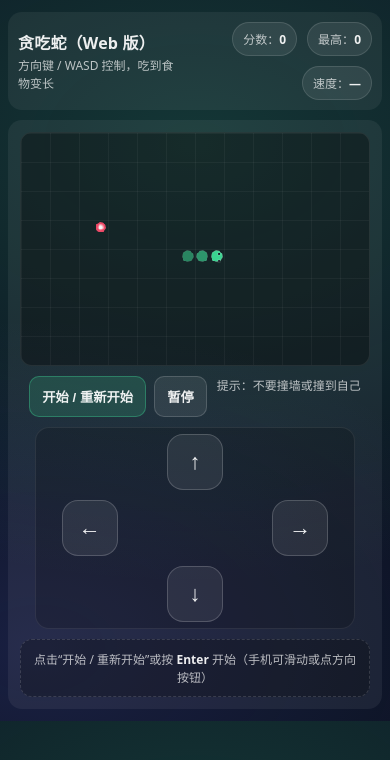
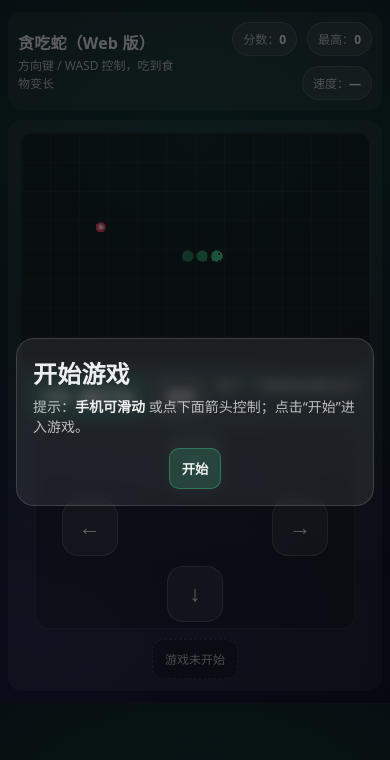
Before and after one commit to whateverthinkin/GptTest, a plain HTML site: page index.html in a window 390 px wide. Drawn offline with Linux system fonts and the light colour scheme.

Commit message:
Add start modal for game initiation with mobile controls; integrate event listener for starting the game

```diff
--- a/index.html
+++ b/index.html
@@ -348,6 +348,24 @@
               </div>
             </div>
           </div>
+
+          <div
+            id="startModal"
+            class="death-modal"
+            role="dialog"
+            aria-modal="true"
+            aria-label="开始游戏"
+          >
+            <div class="death-card">
+              <div class="death-title">开始游戏</div>
+              <div class="death-reason">
+                提示：<b>手机可滑动</b> 或点下面箭头控制；点击“开始”进入游戏。
+              </div>
+              <div class="death-actions">
+                <button id="btnStartModal" class="primary" type="button">开始</button>
+              </div>
+            </div>
+          </div>
         </div>
       </div>
     </div>
@@ -369,6 +387,8 @@
         const deathModalEl = document.getElementById("deathModal");
         const deathReasonEl = document.getElementById("deathReason");
         const btnRestartModal = document.getElementById("btnRestartModal");
+        const startModalEl = document.getElementById("startModal");
+        const btnStartModal = document.getElementById("btnStartModal");
 
         // 网格参数（保持像素风清晰）
         const cols = 24;
@@ -530,6 +550,7 @@
           setOverlay("游戏进行中，祝你好运！");
           btnPause.textContent = "暂停";
           if (deathModalEl) deathModalEl.classList.remove("show");
+          if (startModalEl) startModalEl.classList.remove("show");
 
           // 先渲染一次再开始计时
           draw();
@@ -562,6 +583,8 @@
             deathReasonEl.textContent = reason;
             deathModalEl.classList.add("show");
           }
+
+          if (startModalEl) startModalEl.classList.remove("show");
 
           if (score > best) {
             best = score;
@@ -899,6 +922,12 @@
           resetGame();
         });
 
+        btnStartModal.addEventListener("click", () => {
+          ensureAudio();
+          if (audioCtx && audioCtx.state === "suspended") audioCtx.resume().catch(() => {});
+          resetGame();
+        });
+
         btnPause.addEventListener("click", () => {
           if (state === "running") setPaused(true);
           else if (state === "paused") setPaused(false);
@@ -922,7 +951,9 @@
           placeFood();
           setSpeedLabel(null);
           draw();
-          setOverlay('点击“开始 / 重新开始”或按 <b>Enter</b> 开始（手机可滑动或点方向按钮）');
+          // 启动弹窗：让“开始”变成一个单独的小窗
+          if (startModalEl) startModalEl.classList.add("show");
+          setOverlay("游戏未开始");
         }
 
         initIdle();
```
